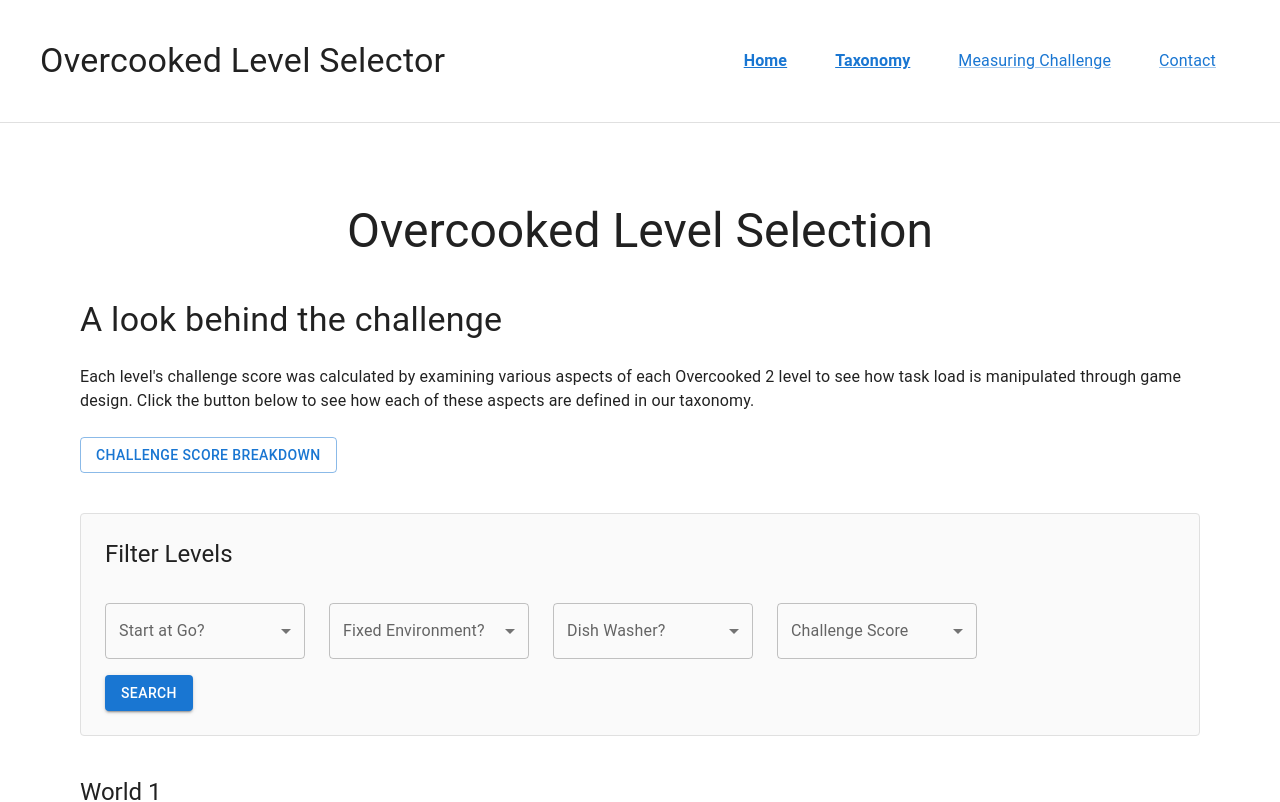
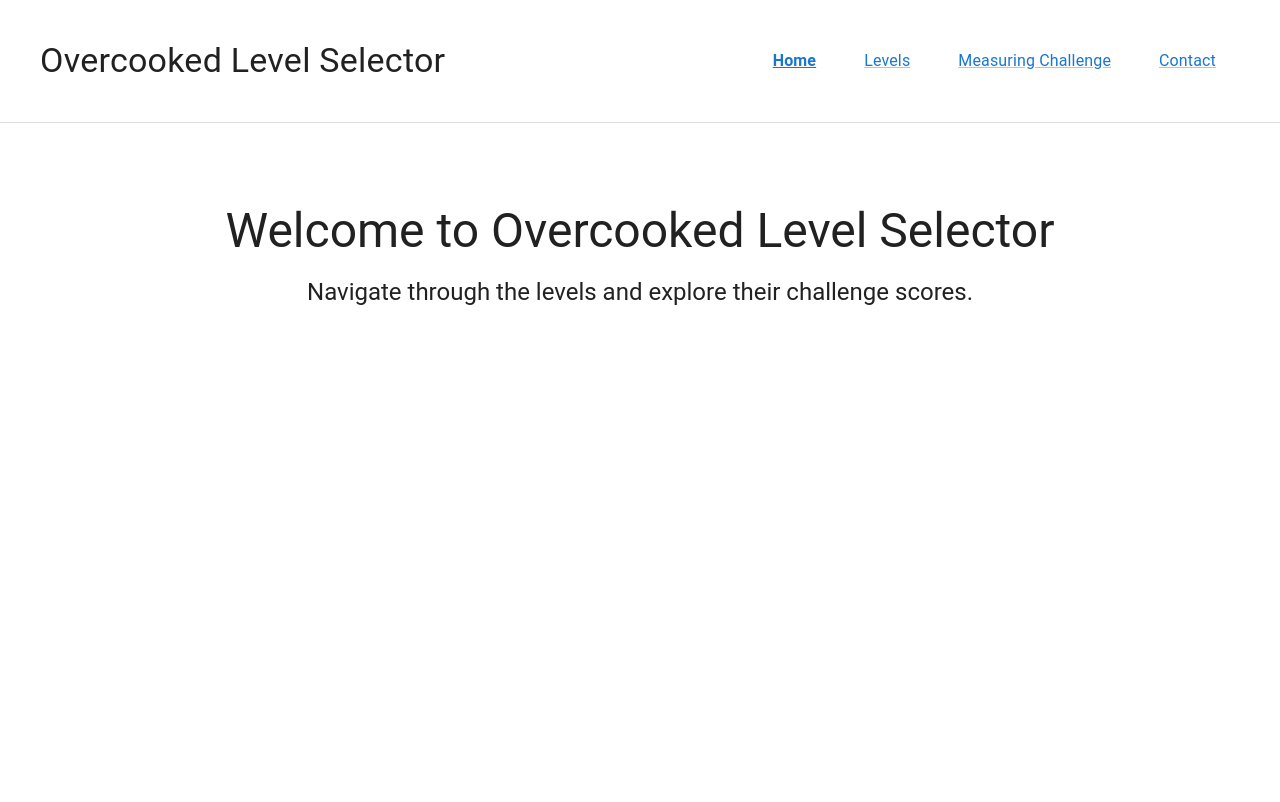
Before and after one commit to arosero98/overcooked-lvl-selector-react, a React (Create React App) app: page / in a window 1280 px wide. Shown: the top 802 px of the page. Built offline with nearby package versions, Linux system fonts and the light colour scheme.

Commit message:
home page v1

```diff
--- a/src/App.js
+++ b/src/App.js
@@ -3,7 +3,8 @@
 import { Box } from '@mui/material';
 
 import Header from './components/Header';
-import Home from './pages/Home';
+import Landing from './pages/Landing';
+import Levels from './pages/Levels';
 import ChallengeScorecard from './pages/ChallengeScorecard';
 import Contact from './pages/Contact';
 
@@ -13,7 +14,8 @@
       <Header />
       <main>
         <Routes>
-          <Route path="/" element={<Home />} />
+          <Route path="/" element={<Landing />} />
+          <Route path="/levels" element={<Levels />} />
           <Route path="/challenge" element={<ChallengeScorecard />} />
           <Route path="/contact" element={<Contact />} />
         </Routes>
--- a/src/components/Header.js
+++ b/src/components/Header.js
@@ -30,8 +30,8 @@
         <Link component={RouterLink} to="/" sx={{ p: 3, ...getLinkStyles('/') }}>
           Home
         </Link>
-        <Link component={RouterLink} to="/" sx={{ p: 3, ...getLinkStyles('/') }}>
-          Taxonomy
+        <Link component={RouterLink} to="/levels" sx={{ p: 3, ...getLinkStyles('/levels') }}>
+          Levels
         </Link>
         <Link component={RouterLink} to="/challenge" sx={{ p: 3, ...getLinkStyles('/challenge') }}>
           Measuring Challenge
--- /dev/null
+++ b/src/pages/Landing.js
@@ -0,0 +1,17 @@
+import React from 'react';
+import { Box, Typography } from '@mui/material';
+
+const Landing = () => {
+  return (
+    <Box sx={{ p: 5, textAlign: 'center' }}>
+      <Typography variant="h3" component="h1" gutterBottom>
+        Welcome to Overcooked Level Selector
+      </Typography>
+      <Typography variant="h5" component="p">
+        Navigate through the levels and explore their challenge scores.
+      </Typography>
+    </Box>
+  );
+};
+
+export default Landing;
--- a/src/pages/Home.js
+++ b/src/pages/Levels.js
@@ -21,7 +21,7 @@
 import { Link as RouterLink } from 'react-router-dom';
 
 
-const Home = () => {
+const Levels = () => {
   const [allLevelsData, setAllLevelsData] = useState({});
   const [filteredLevels, setFilteredLevels] = useState([]);
   const [filters, setFilters] = useState({
@@ -327,4 +327,4 @@
   );
 };
 
-export default Home;
+export default Levels;
```
Also changed, not shown: 1 other file (tests, documents, lock files or other folders).
